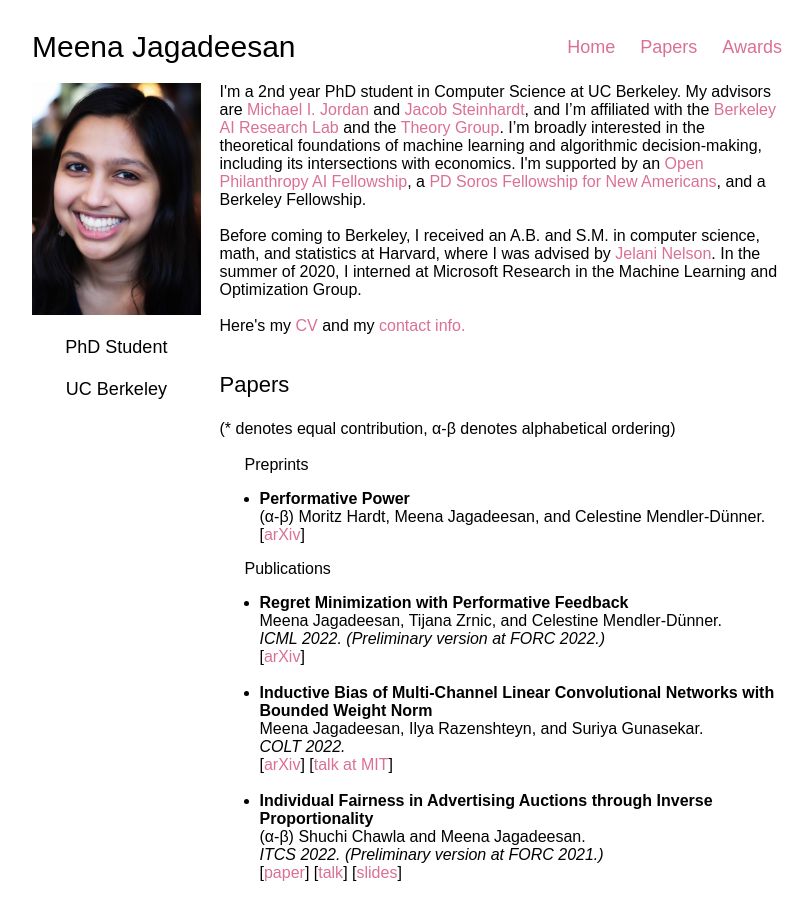
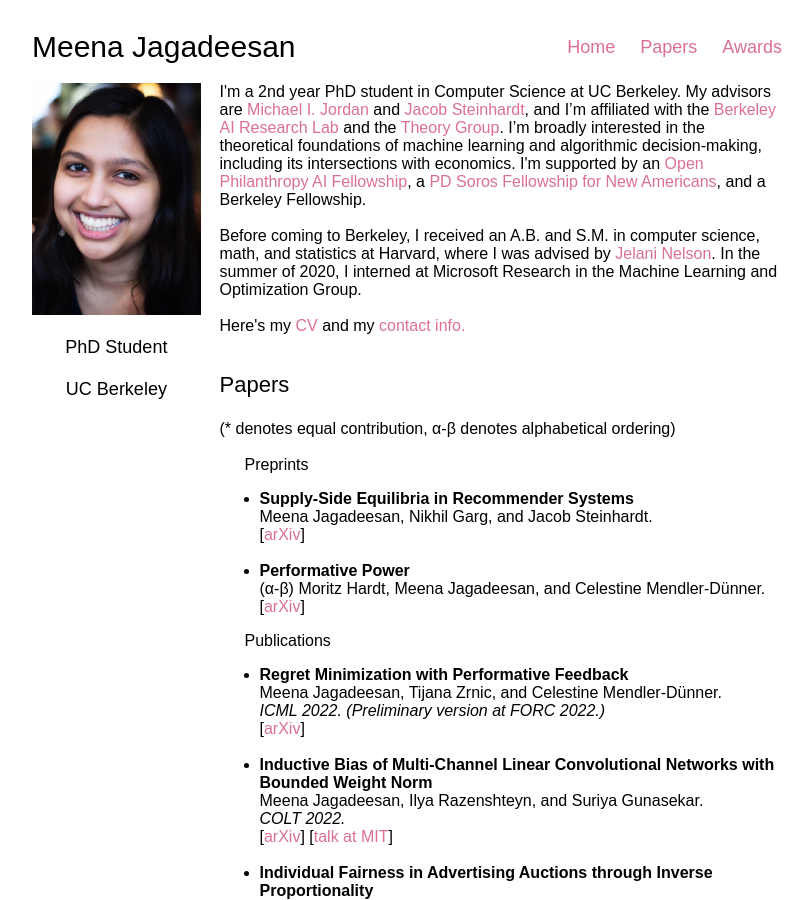
Before and after one commit to mjagadeesan/mjagadeesan.github.io, a Jekyll site: the page built from index.html, in a window 1280 px wide and 900 px high. Shown: the whole window, without its empty margins (233-1045 px from the left). Built offline with Jekyll 4.4.1, drawn with Linux system fonts in a browser that asks for light colours; some web fonts are replaced.

Commit message:
added paper

```diff
--- a/index.html
+++ b/index.html
@@ -13,6 +13,9 @@ layout: default
 	(<span style="font-family:Arial">*</span> denotes equal contribution, α-β denotes alphabetical ordering)<br><br>
 	<span style='font-weight:500;margin-left:25px;font-size:18'>Preprints </span><br>
 	<ul>
+	<li><b><span>Supply-Side Equilibria in Recommender Systems</span></b><br>
+	Meena Jagadeesan, Nikhil Garg, and Jacob Steinhardt.<br>
+	[<a href=https://arxiv.org/abs/2206.13489>arXiv</a>]<br><br></li>
 	<li><b><span>Performative Power</span></b><br>
 	(α-β) Moritz Hardt, Meena Jagadeesan, and Celestine Mendler-Dünner. <br>
 	[<a href=https://arxiv.org/abs/2203.17232>arXiv</a>]<br></li>
```
